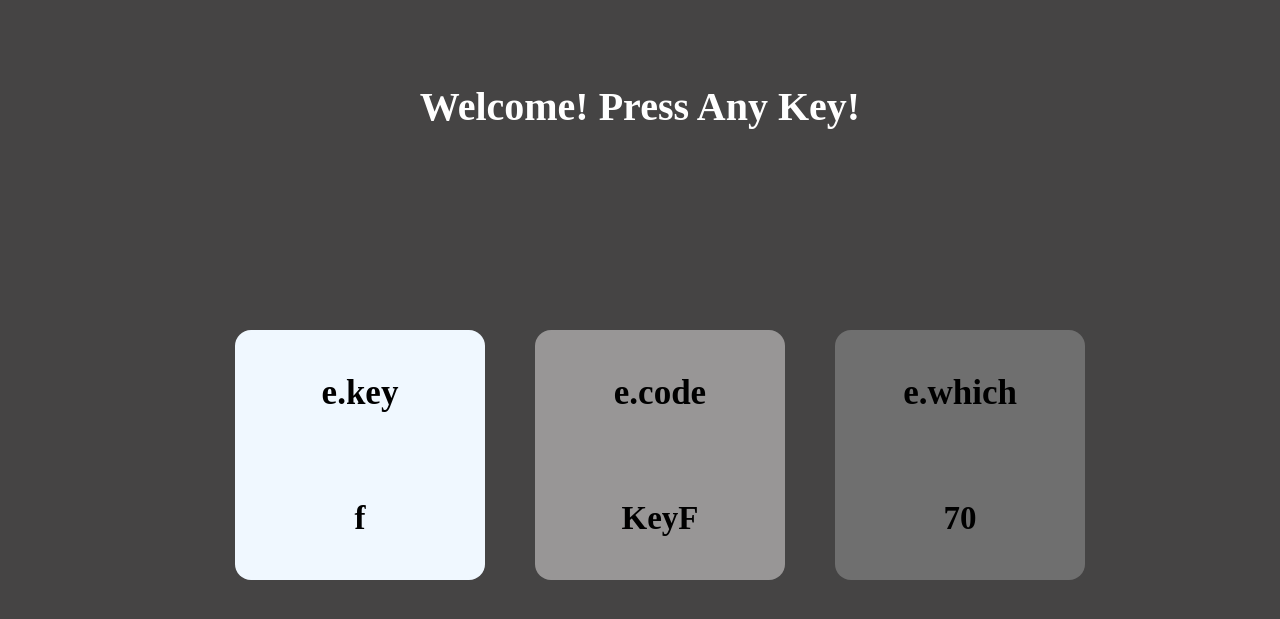
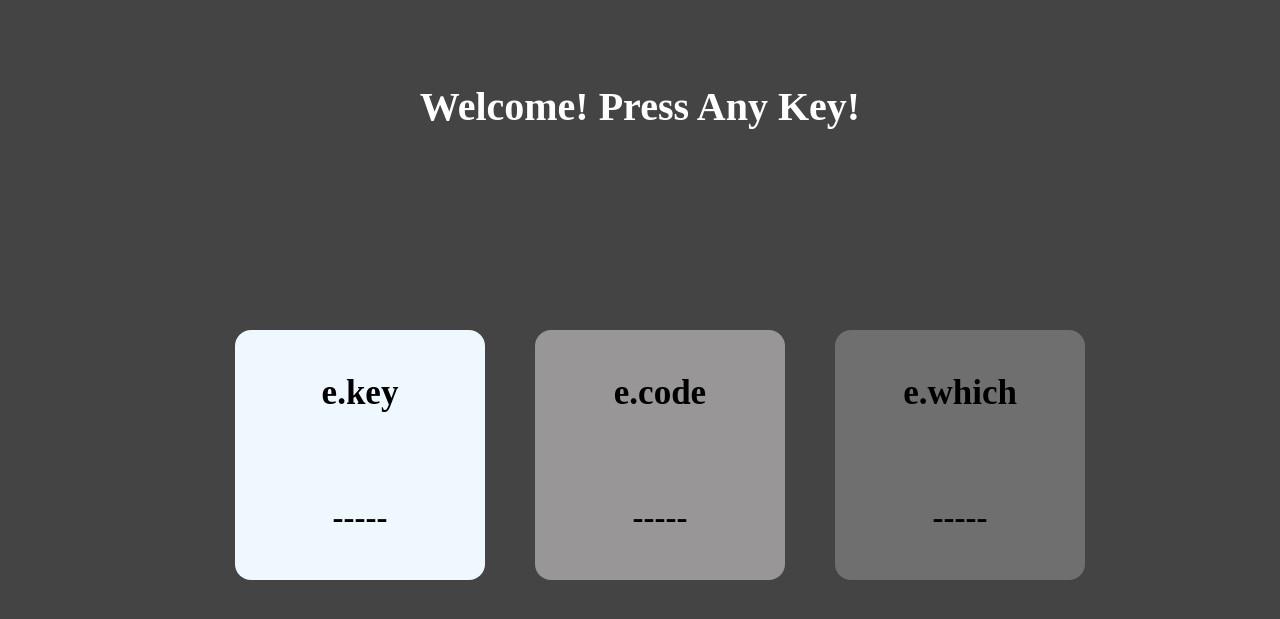
Before and after one commit to jdaniels98/keycodeGenerator, a plain HTML site: page index.html in a window 1280 px wide. Shown: the part 57-676 px from the top of the page. Drawn offline with Linux system fonts and the light colour scheme.

Commit message:
removed placeholder display values

```diff
--- a/index.html
+++ b/index.html
@@ -16,16 +16,16 @@
     <div class="container">
         <div class="key">
             <h3 id="keyh3">e.key</h3>
-            <h1 id="keyh1">f</h1>
+            <h1 id="keyh1">-----</h1>
         </div>
         <div class="keyCode">
             <h3 id="keyCodeh3">e.code</h3>
-            <h1 id="keyCodeh1">KeyF</h1>
+            <h1 id="keyCodeh1">-----</h1>
 
         </div>
         <div class="which">
             <h3 id="whichh3">e.which</h3>
-            <h1 id="whichh1">70</h1>
+            <h1 id="whichh1">-----</h1>
         </div>
     </div>
     <script src="script.js"></script>
```
